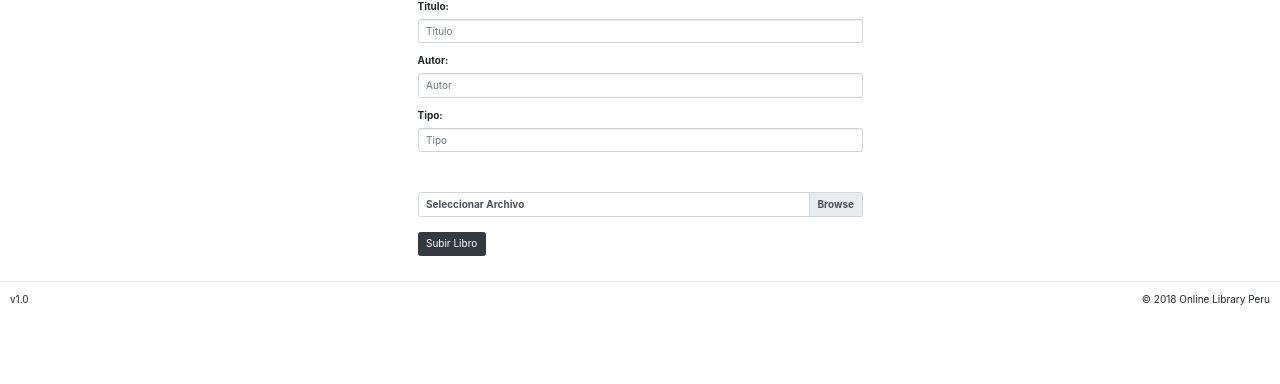
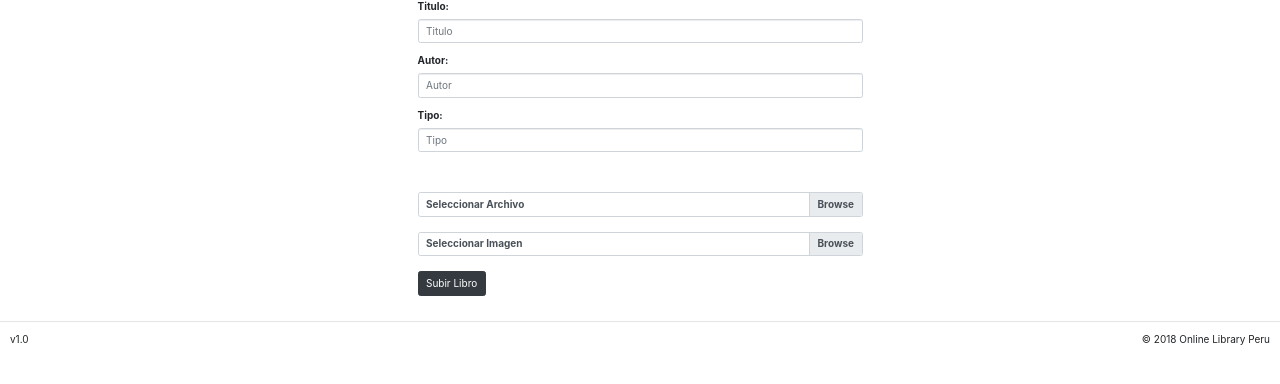
Before and after one commit to jonathanprieto99/onlinelibraryperu, a Flask app: template templates/nuevolibro.html in a window 1280 px wide. Shown: the part 221-605 px from the top of the page. Run offline with Flask 2, Linux system fonts and the light colour scheme; the template is opened without the code that fills it, so the values that code supplies are empty; some libraries are stand-ins or nearby versions.

Commit message:
Se agrego el campo imagen para que se ponga en la biblioteca.

```diff
--- a/basic_app.py
+++ b/basic_app.py
@@ -134,10 +134,12 @@ def create_app():
         titulo = request.form['titulo']
         autor = request.form['autor']
         tipo = request.form['tipo']
+        imagen = request.files['imagen']
         archivo = request.files['archivo']
         libro = entities.Libro(titulo=titulo,
                              autor=autor,
                              tipo=tipo,
+                             imagen=imagen.read(),
                              archivo=archivo.read())
         session = db.Session(engine)
         session.add(libro)
--- a/model/entities.py
+++ b/model/entities.py
@@ -7,4 +7,5 @@ class Libro(connector.Manager.Base):
     titulo = Column(String(50))
     autor = Column(String(50))
     tipo = Column(String(15))
+    imagen = Column(LargeBinary)
     archivo = Column(LargeBinary)
--- a/templates/nuevolibro.html
+++ b/templates/nuevolibro.html
@@ -49,6 +49,14 @@
 <br>
 <br>
 
+    <div class="custom-file">
+  <input name="imagen" type="file" class="custom-file-input" id="imagen" lang="es">
+  <label class="custom-file-label" for="customFileLang">Seleccionar Imagen</label>
+</div>
+
+<br>
+<br>
+
   <button type="submit" id="submit" class="btn btn-dark">Subir Libro</button>
 
 </form>
```
